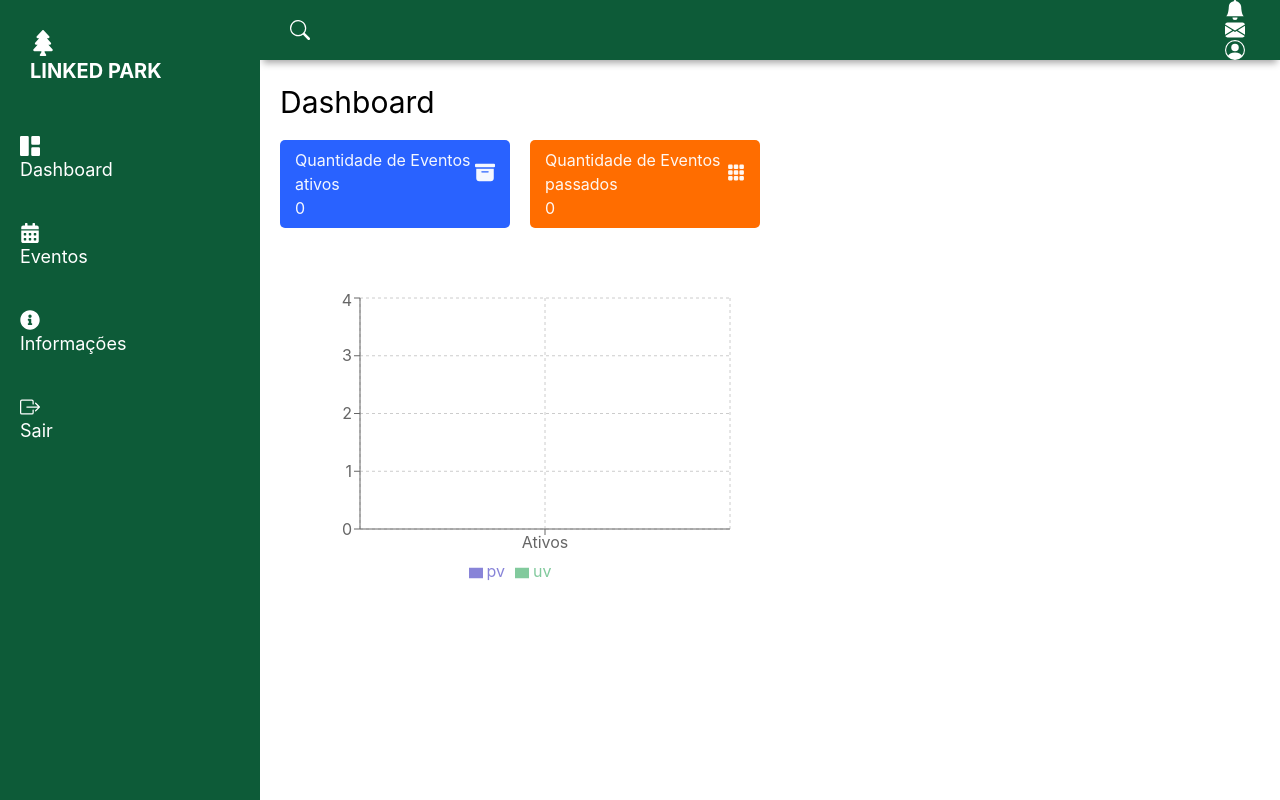
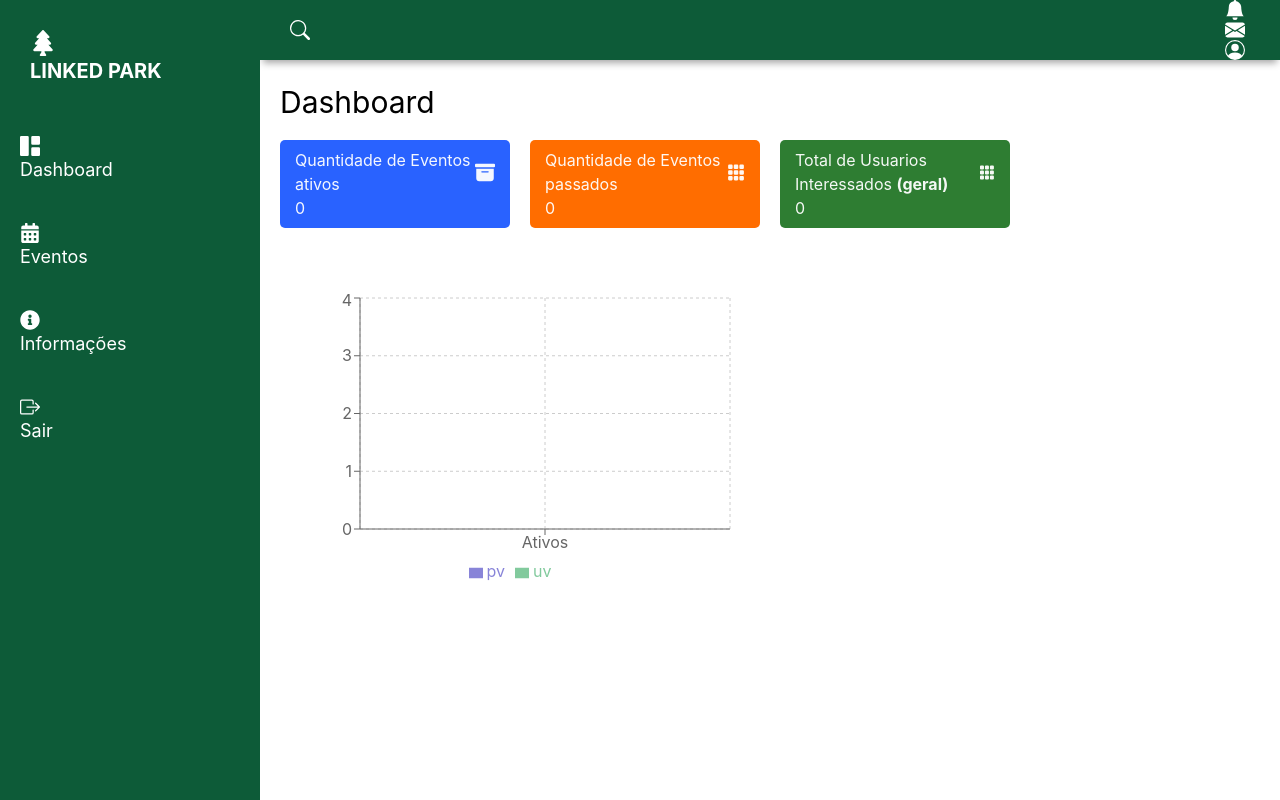
Before and after one commit to KauanVN/tccnovoseparado, a React (Vite) app in the folder TccSeparado-main/DASHBOARD/Dashboard/: page /dashboardadmparque in a window 1280 px wide. Built offline with nearby package versions, Linux system fonts and the light colour scheme.

Commit message:
adicionado os interessados

```diff
--- a/TccSeparado-main/DASHBOARD/Dashboard/src/MenuAdmParque/DashboardAdmParque.jsx
+++ b/TccSeparado-main/DASHBOARD/Dashboard/src/MenuAdmParque/DashboardAdmParque.jsx
@@ -19,6 +19,7 @@ function DashboardAdmParque() {
   const [eventos, setEventos] = useState([]);
   const [ativos, setAtivos] = useState(0);
   const [inativos, setInativos] = useState(0);
+  const [totalInteressados, setTotalInteressados] = useState(0);
   const OpenSidebar = () => {
 
     setOpenSidebarToggle(!openSidebarToggle)
@@ -56,6 +57,14 @@ function DashboardAdmParque() {
 
     fetchData();
   }, []);
+
+  useEffect(() => {
+    let total = 0;
+    eventos.forEach((evento) => {
+      total += evento.usuarios.length;
+    });
+    setTotalInteressados(total);
+  }, [eventos]);
 
   const contarEventos = (eventos) => {
     const ativosCount = eventos.filter((evento) => evento.status === 1).length;
@@ -103,6 +112,13 @@ function DashboardAdmParque() {
                   </div>
                   <h1>{inativos}</h1>
               </div>
+              <div className='card'>
+                  <div className='card-inner'>
+                      <h3>Total de Usuarios Interessados <strong>(geral)</strong></h3>
+                      <BsFillGrid3X3GapFill className='card_icon'/>
+                  </div>
+                  <h1>{totalInteressados}</h1>
+              </div>
           </div>
 
           <div className='charts'>
--- a/TccSeparado-main/DASHBOARD/Dashboard/src/MenuAdmParque/Eventos.jsx
+++ b/TccSeparado-main/DASHBOARD/Dashboard/src/MenuAdmParque/Eventos.jsx
@@ -141,6 +141,7 @@ function Eventos({ data, handleEditEvento, handleDeleteEvento }) {
                   <Th>Editar</Th>
                   <Th>Excluir</Th>
                   <Th>Imagem</Th>
+                  <Th>Usuários Interessados</Th>
                 </Tr>
               </Thead>
               <Tbody>
@@ -168,6 +169,7 @@ function Eventos({ data, handleEditEvento, handleDeleteEvento }) {
             alt={`Imagem de ${item.name}`}
           />
         </Td>
+        <Td>{item.usuarios.length}</Td>
       </Tr>
     ))}
 </Tbody>
```
